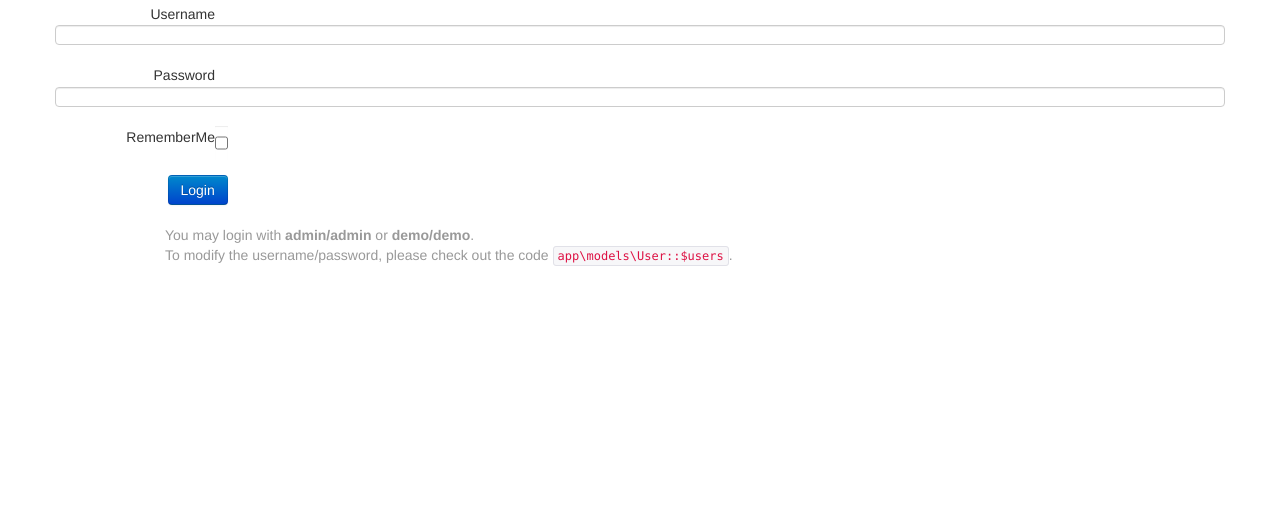
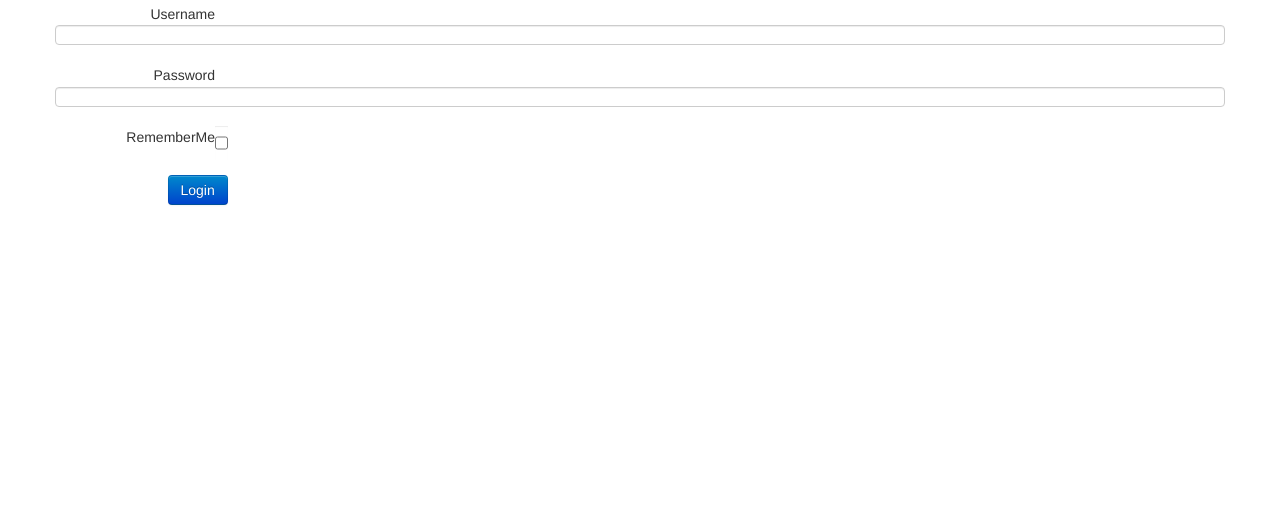
Before and after one commit to kansey/yii2albom, a Yii app: template views/site/login.php in a window 1280 px wide. Shown: the part 161-667 px from the top of the page. Run offline with PHP 8.4 and a stand-in for Yii, Linux system fonts and the light colour scheme; the template is opened without the code that fills it, so the values that code supplies are empty; form fields are guessed from the names that the template uses; some libraries are stand-ins or nearby versions.

Commit message:
Update login.php

```diff
--- a/views/site/login.php
+++ b/views/site/login.php
@@ -40,8 +40,4 @@ $this->params['breadcrumbs'][] = $this->title;
 
     <?php ActiveForm::end(); ?>
 
-    <div class="col-lg-offset-1" style="color:#999;">
-        You may login with <strong>admin/admin</strong> or <strong>demo/demo</strong>.<br>
-        To modify the username/password, please check out the code <code>app\models\User::$users</code>.
-    </div>
 </div>
```
